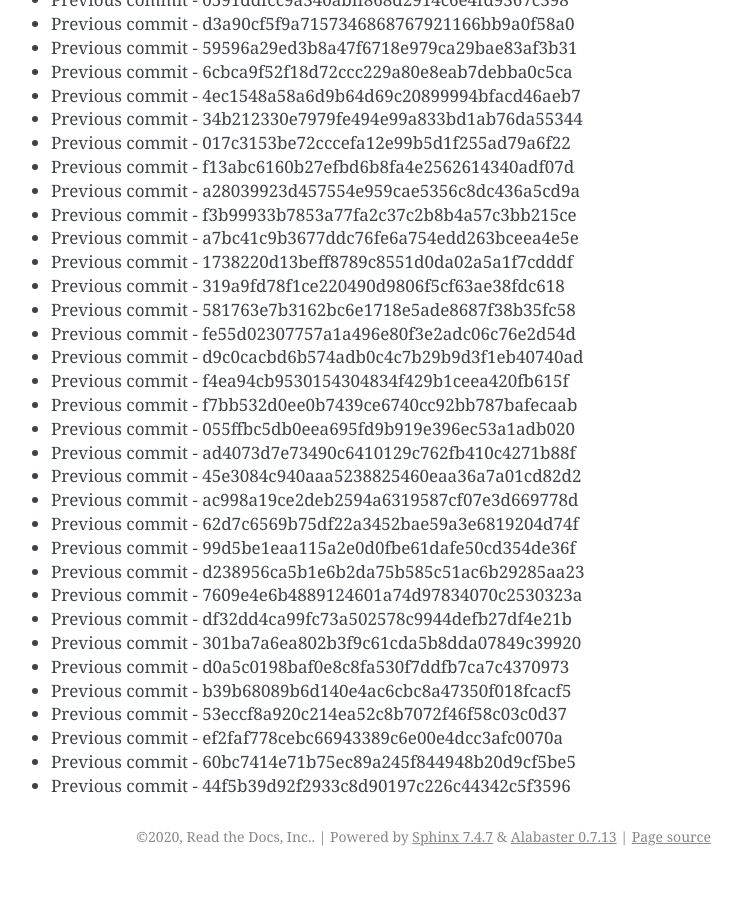
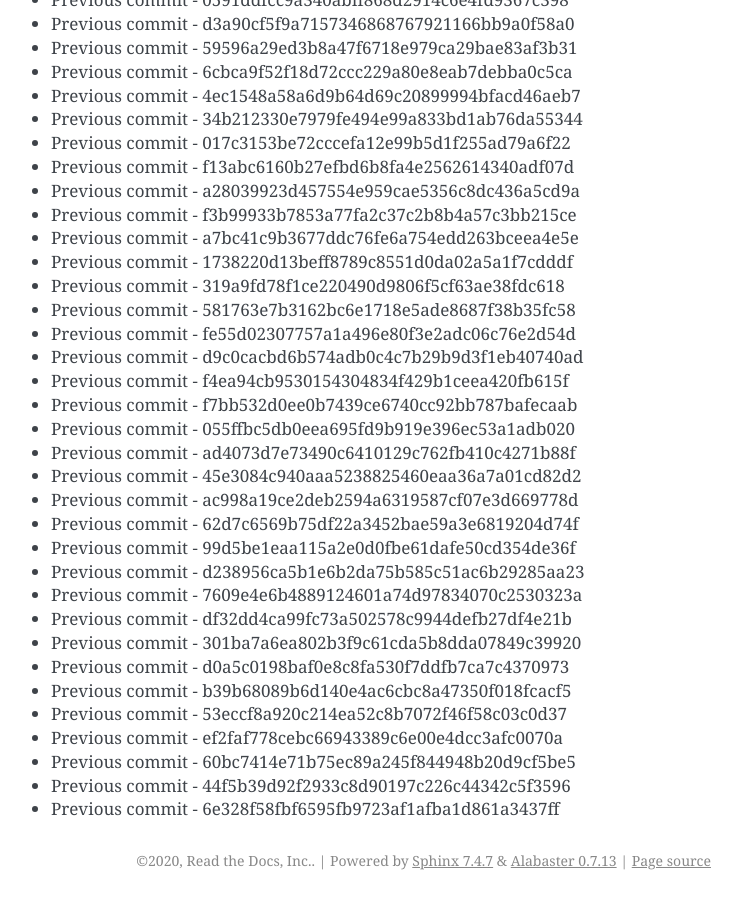
Before and after one commit to readthedocs/rtd-git-stresstest, a Sphinx documentation site: the page built from docs/updates.rst, in a window 1280 px wide and 900 px high, scrolled down 61123 px. Shown: the whole window, without its empty margins (399-1141 px from the left). Built offline with Sphinx 7.4.7, drawn with Linux system fonts in a browser that asks for light colours; before the commit the page ends 61999 px from its top, so only the background shows below that.

Commit message:
Generating commit from previous: 6e328f58fbf6595fb9723af1afba1d861a3437ff

```diff
--- a/docs/updates.rst
+++ b/docs/updates.rst
@@ -2600,3 +2600,4 @@ It can be tested for any performance characteristics.
 * Previous commit - ef2faf778cebc66943389c6e00e4dcc3afc0070a
 * Previous commit - 60bc7414e71b75ec89a245f844948b20d9cf5be5
 * Previous commit - 44f5b39d92f2933c8d90197c226c44342c5f3596
+* Previous commit - 6e328f58fbf6595fb9723af1afba1d861a3437ff
```
